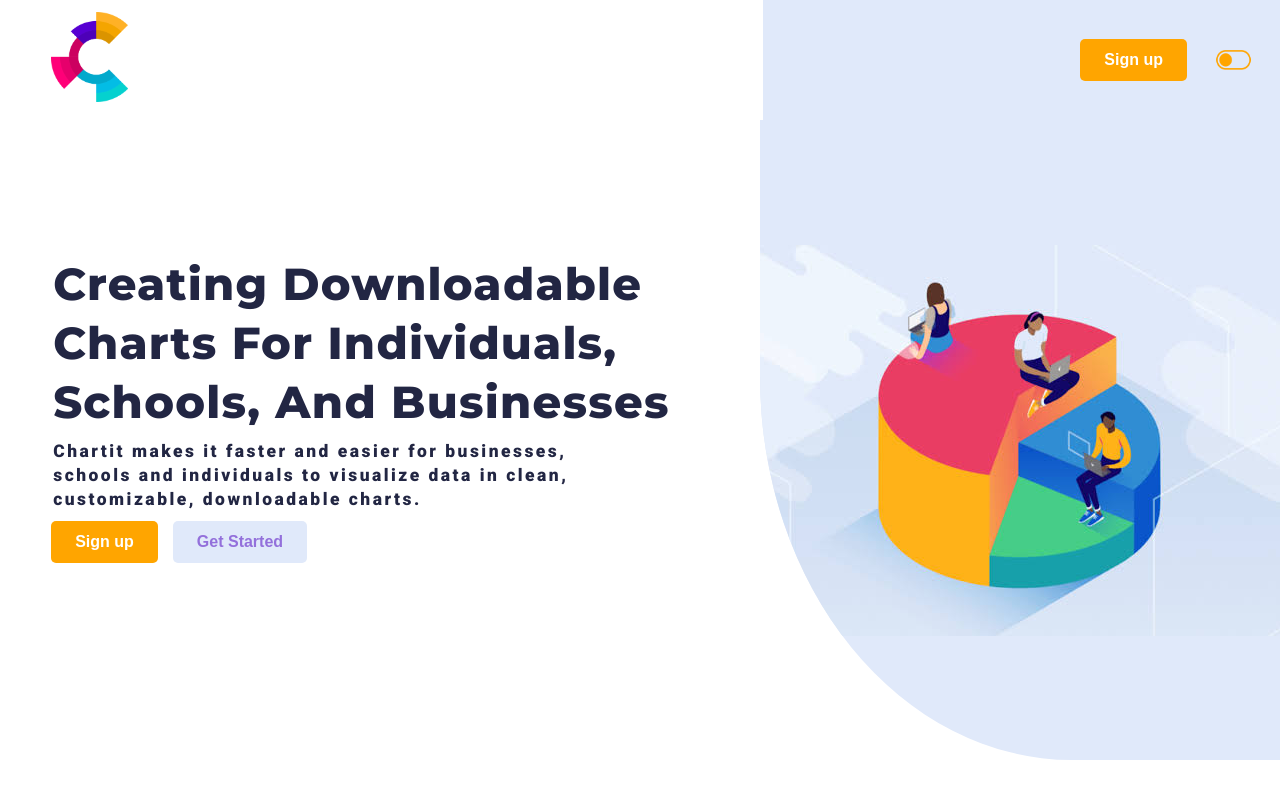
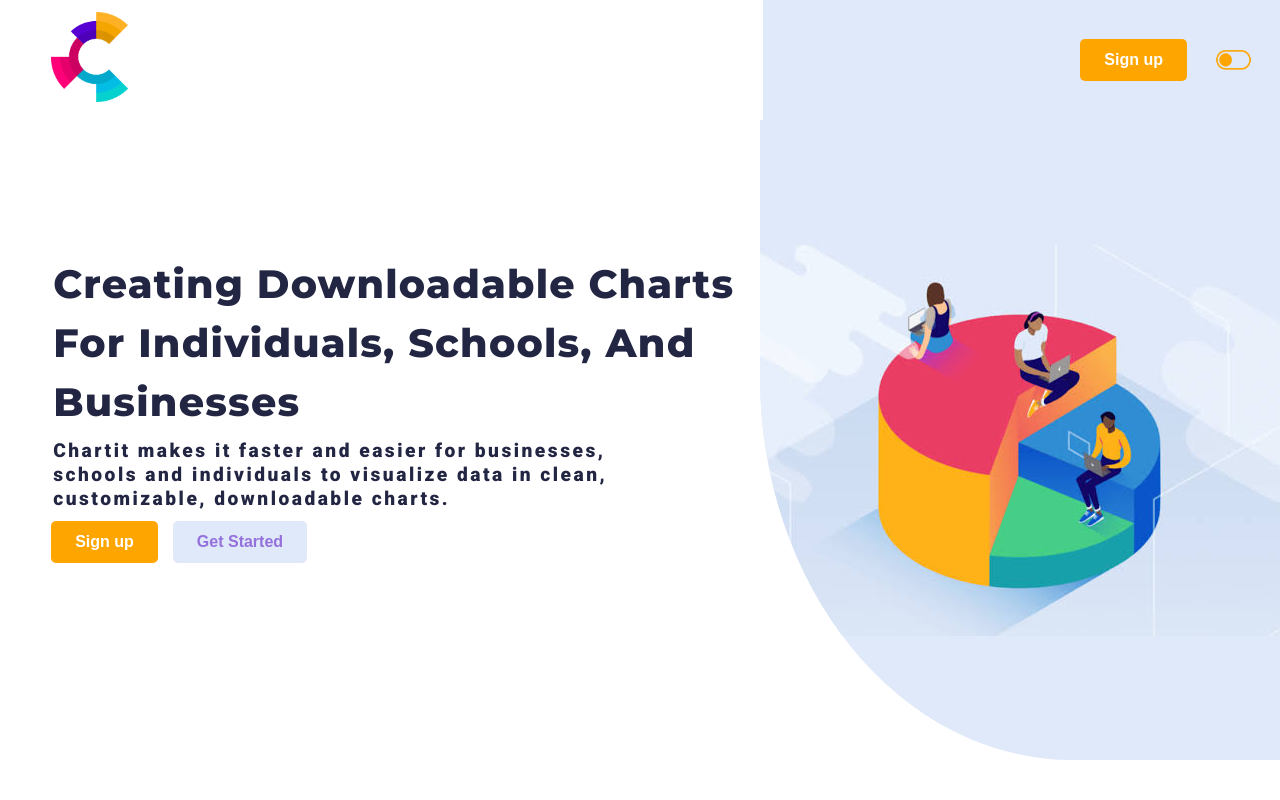
Before and after one commit to MiracleUFO/Chartit, a React (Create React App) app: page / in a window 1280 px wide. Shown: the top 800 px of the page. Built offline with nearby package versions, Linux system fonts and the light colour scheme.

Commit message:
Styling tweaks

```diff
--- a/src/styles/globalStyles.js
+++ b/src/styles/globalStyles.js
@@ -266,7 +266,7 @@ export const GlobalStyles = createGlobalStyle`
 	}
 	#hero > section > h1, #hero > section > p {
 		margin: 2px;
-		color: ${({theme}) => theme.heroTextColor};
+		color: ${({theme}) => theme.mobileHeroTextColor};
 	}
 	#hero > section > h1 {
 		font-size: 2.8rem;
@@ -350,14 +350,18 @@ export const GlobalStyles = createGlobalStyle`
 			width: 85%;
 			height: fit-content;
 		}
+		#hero > section > h1 {
+			font-size: 2.47rem;
+		}
 		#hero > section > h1, #hero > section:first-of-type p {
+			color: ${({theme}) => theme.heroTextColor};
 			width: 45rem;
 		}
 		#hero > section > h1 span, #hero > section:first-of-type p span {
 			display: inline;
 		}
 		#hero > section:first-of-type p {
-			font-size: 1.09rem;
+			font-size: 1.2rem;
 			line-height: 1.5rem;
 			font-weight: 900;
 			width: 37rem;
--- a/src/styles/themes.js
+++ b/src/styles/themes.js
@@ -9,6 +9,7 @@ export const lightTheme = {
 	navBgMobile: `transparent`,
 	heroImgBg: `#E0E9FA`,
 	heroTextColor: `rgba(31,35,65,0.99)`,
+	mobileHeroTextColor: `black`,
 	transparentButtonColorBg: `#E0E9FA`,
 	transparentButtonColor: `mediumpurple`,
 	transparentButtonBgHover: `#E0E9FA`,
@@ -29,6 +30,7 @@ export const darkTheme = {
 	navBgMobile: `transparent`,
 	heroImgBg: `transparent`,
 	heroTextColor: `white`,
+	mobileHeroTextColor: `white`,
 	transparentButtonColorBg: `#a45bd6`,
 	transparentButtonColor: `#E0E9FA`,
 	transparentButtonBgHover: `#7447d1`,
```
